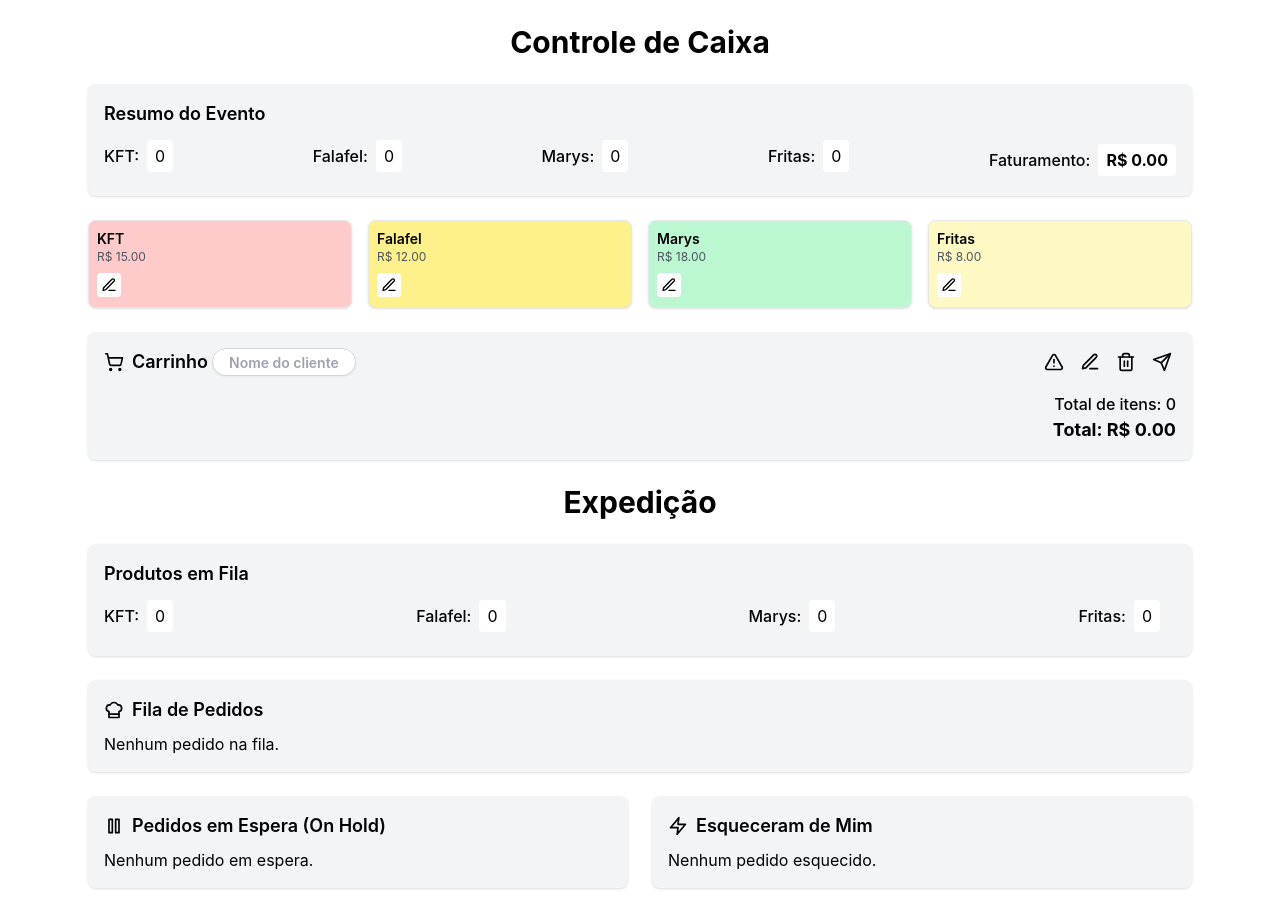
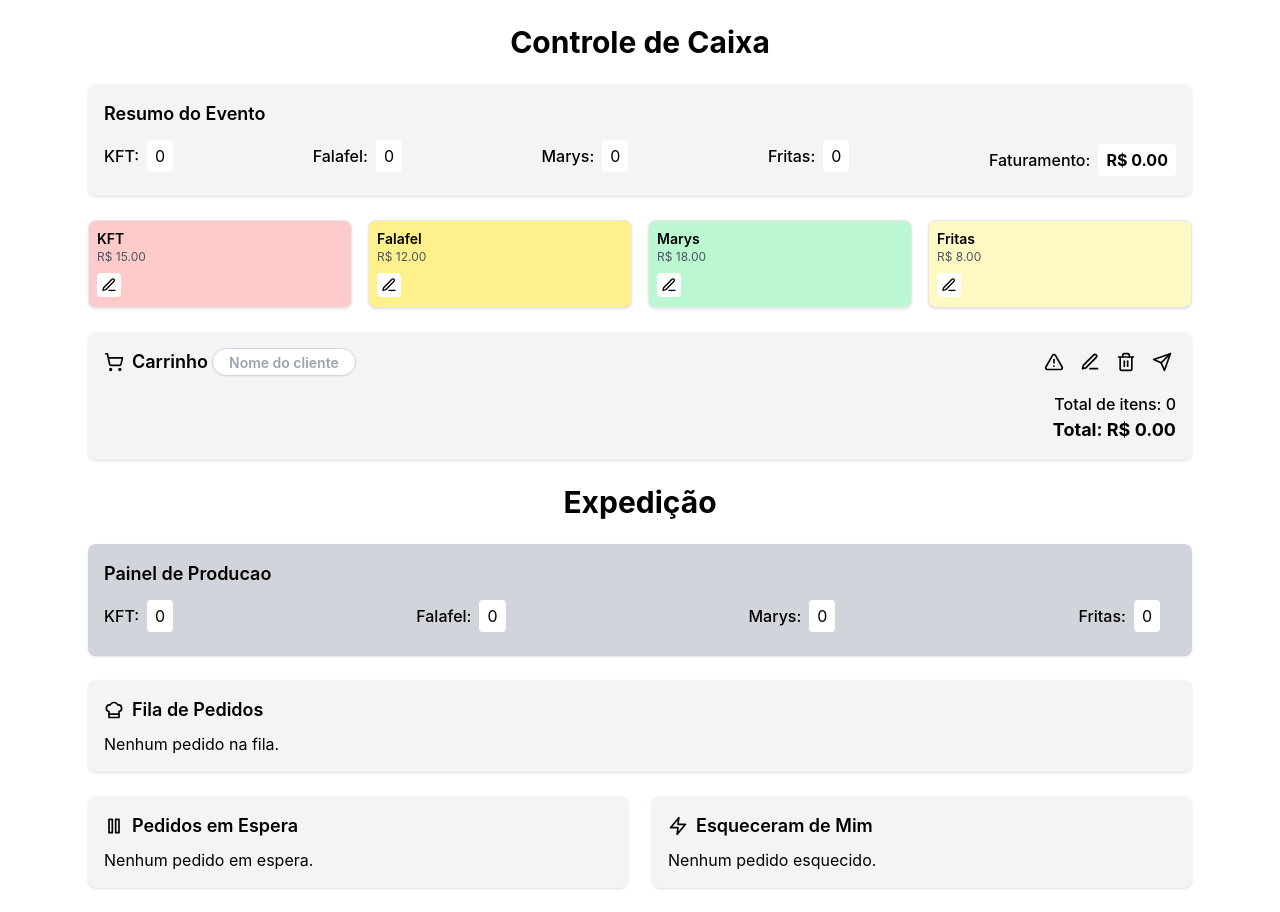
Before and after one commit to TamLeal/souk-app, a React (Vite) app: page / in a window 1280 px wide. Built offline with nearby package versions, Linux system fonts and the light colour scheme.

Commit message:
painel de producao/cor

```diff
--- a/src/components/ControleCaixaExpedicao.jsx
+++ b/src/components/ControleCaixaExpedicao.jsx
@@ -370,8 +370,8 @@ const ControleCaixaExpedicao = () => {
 
       <h1 className="text-3xl font-bold mb-6 text-center">Expedição</h1>
 
-      <div className="bg-gray-100 p-4 rounded-lg shadow mb-6">
-        <h2 className="text-lg font-semibold mb-3">Produtos em Fila</h2>
+      <div className="bg-gray-300 p-4 rounded-lg shadow mb-6">
+        <h2 className="text-lg font-semibold mb-3">Painel de Producao</h2>
         <div className="flex flex-wrap justify-between items-center">
           {produtos.map(produto => (
             <div key={produto.id} className="flex items-center mr-4 mb-2">
@@ -451,7 +451,7 @@ const ControleCaixaExpedicao = () => {
         <div className="bg-gray-100 p-4 rounded-lg shadow overflow-y-auto" style={{ maxHeight: '200px' }}>
           <h2 className="text-lg font-semibold mb-2 flex items-center">
             <Pause className="mr-2" size={20} />
-            Pedidos em Espera (On Hold)
+            Pedidos em Espera
           </h2>
           {pedidosOnHold.length === 0 ? (
             <p>Nenhum pedido em espera.</p>
```
